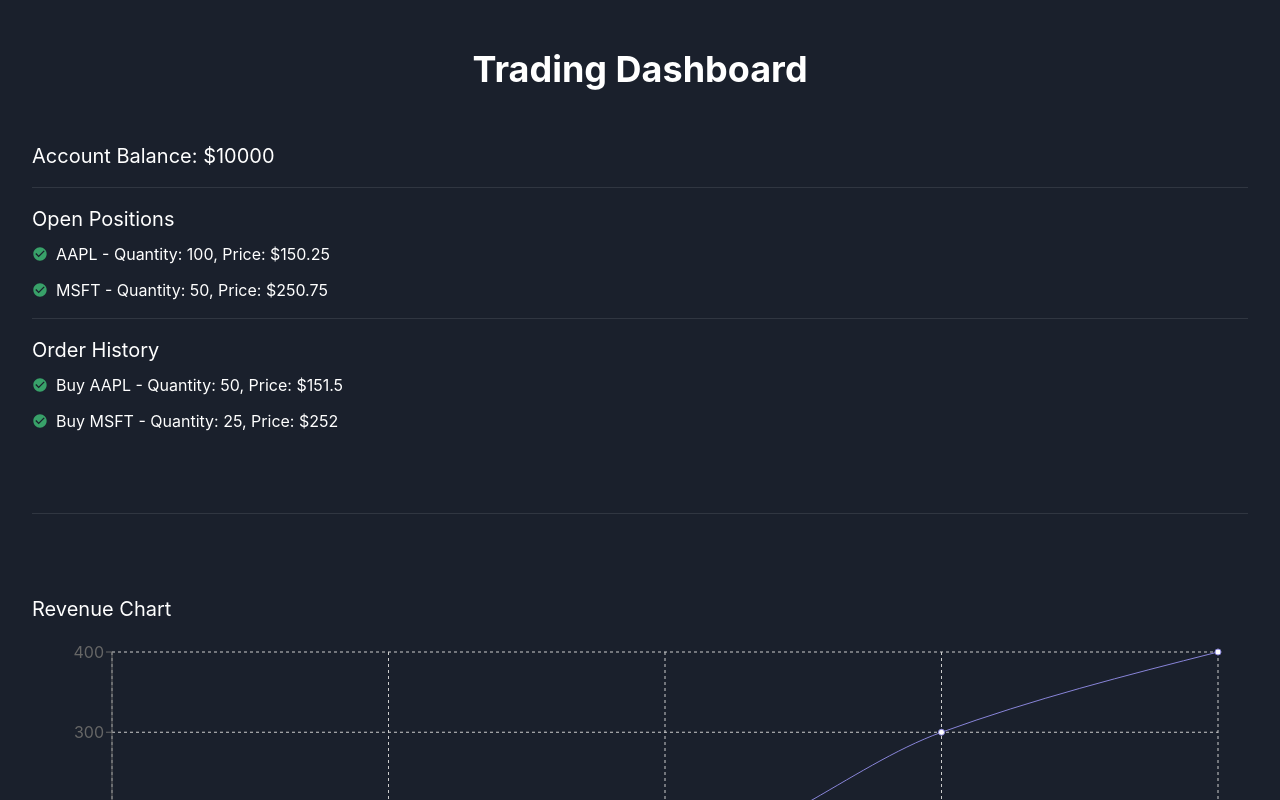
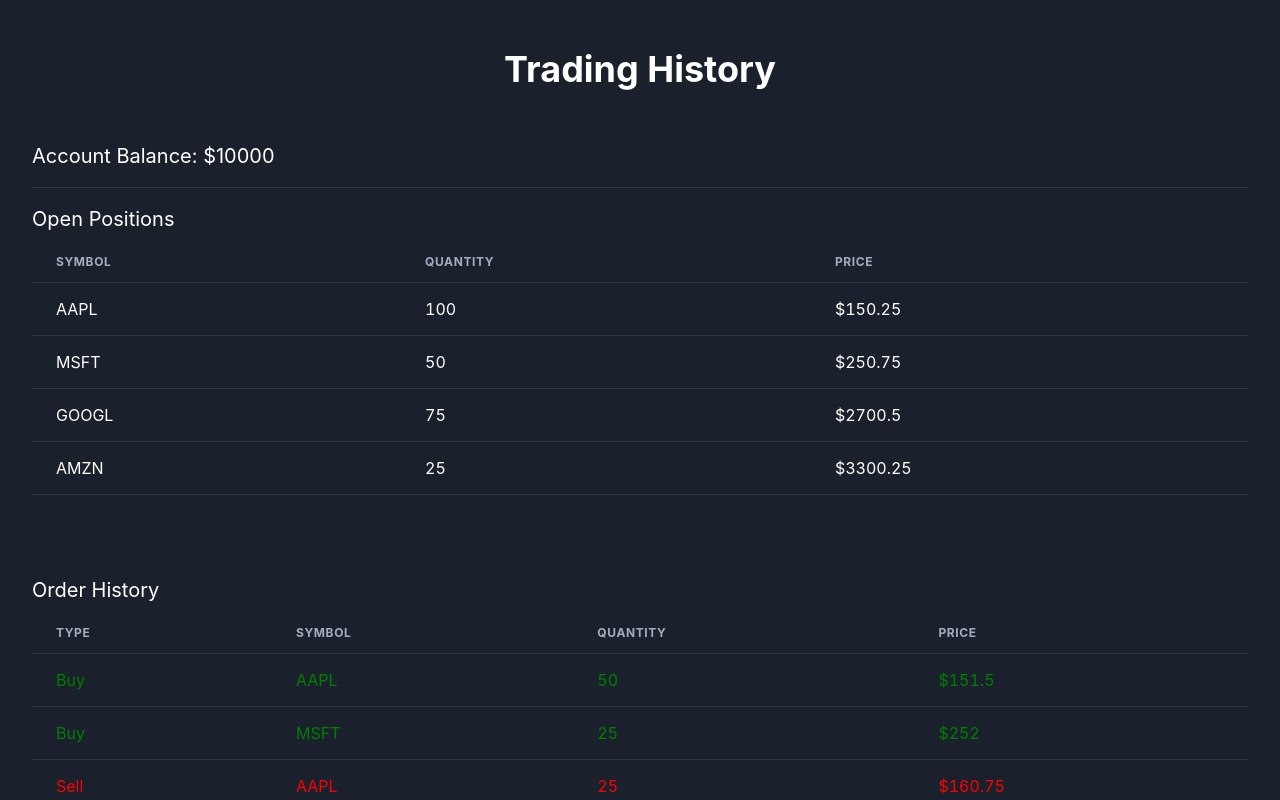
Before and after one commit to lachlanrg/TradingBot, a React (Create React App) app in the folder frontend/tradingbotreact/: page /trading in a window 1280 px wide. Shown: the top 800 px of the page. Built offline with nearby package versions, Linux system fonts and the light colour scheme; no server answers; what aws-amplify would draw is missing.

Commit message:
uistyles - Added and modified chart/graph design using mock data, improved ui

```diff
--- a/frontend/tradingbotreact/src/App.css
+++ b/frontend/tradingbotreact/src/App.css
@@ -44,6 +44,10 @@
 
 .nav-link:hover {
   background-color: #555;
+}
+
+.active-link {
+  text-decoration: underline;
 }
 
 /* Main Content */
--- a/frontend/tradingbotreact/src/App.tsx
+++ b/frontend/tradingbotreact/src/App.tsx
@@ -9,6 +9,7 @@
 import Profile from './pages/Profile';
 import Trading from './pages/Trading';
 import Signup from './pages/SignUp';
+import Analysis from './pages/Analysis'
 import { useNavigate } from 'react-router-dom';
 
 import { Amplify } from 'aws-amplify';
@@ -60,10 +61,13 @@
                     <Link to="/home" className="nav-link">Home</Link>
                   </li>
                   <li style={{ margin: '0 10px' }}>
-                    <Link to="/profile" className="nav-link">Profile</Link>
+                    <Link to="/trading" className="nav-link">Trades</Link>
                   </li>
                   <li style={{ margin: '0 10px' }}>
-                    <Link to="/trading" className="nav-link">Trading</Link>
+                    <Link to="/analysis" className="nav-link">Analysis</Link>
+                  </li>
+                  <li style={{ margin: '0 10px' }}>
+                    <Link to="/profile" className="nav-link">Profile</Link>
                   </li>
 
                 </ul>
@@ -76,8 +80,9 @@
           <Routes>
             <Route path="/" element={<Navigate to="/login" />} />
             <Route path="/home" element={<Home />} />
+            <Route path="/trading" element={<Trading />} />
+            <Route path="/analysis" element={<Analysis />} />
             <Route path="/profile" element={<Profile onLogout={handleLogout} />} />
-            <Route path="/trading" element={<Trading />} />
             <Route path="/signup" element={<Signup />} />
             <Route path="/login" element={<Login onLogin={handleLogin} />} />
           </Routes>
--- /dev/null
+++ b/frontend/tradingbotreact/src/pages/Analysis.tsx
@@ -0,0 +1,160 @@
+import React from 'react';
+import {
+  Box,
+  Heading,
+  Text,
+  ChakraProvider,
+  extendTheme,
+  Divider,
+  Flex,
+  Stat,
+  StatLabel,
+  StatNumber,
+  StatHelpText,
+  Center,
+} from '@chakra-ui/react';
+import {
+  ResponsiveContainer,
+  LineChart,
+  Line,
+  XAxis,
+  YAxis,
+  CartesianGrid,
+  Tooltip,
+  Legend,
+  BarChart,
+  Bar,
+  Area,
+  AreaChart,
+} from 'recharts';
+
+// Extend the default Chakra UI theme to set the color mode to dark
+const theme = extendTheme({
+  config: {
+    initialColorMode: 'dark',
+    useSystemColorMode: false,
+  },
+});
+
+const Analysis: React.FC = () => {
+  // Mock data for the line chart
+  const chartData = [
+    { date: '2024-01-01', value: 100 },
+    { date: '2024-01-02', value: 200 },
+    { date: '2024-01-03', value: 150 },
+    { date: '2024-01-04', value: 300 },
+    { date: '2024-01-05', value: 400 },
+  ];
+
+  // Mock data for the bar chart
+  const barChartData = [
+    { name: 'AAPL', value: 200 },
+    { name: 'MSFT', value: 300 },
+    { name: 'GOOGL', value: 400 },
+    { name: 'AMZN', value: 500 },
+  ];
+
+  // Mock data for additional metrics
+  const totalTrades = 50;
+  const dailyPLPercentage = 2.5;
+
+  const totalTradesData = [
+    { date: '2024-01-01', totalTrades: 10 },
+    { date: '2024-01-02', totalTrades: 15 },
+    { date: '2024-01-03', totalTrades: 20 },
+    { date: '2024-01-04', totalTrades: 18 },
+    { date: '2024-01-05', totalTrades: 25 },
+  ];
+
+
+  return (
+    <ChakraProvider theme={theme}>
+      <Box
+        minH="100vh"
+        bg="gray.800"
+        color="white"
+        p={8}
+      >
+        <Center>
+            <Heading as="h1" mb={50}>
+            Analysis Dashboard
+            </Heading>
+        </Center>
+
+        <Divider mb={6} />
+
+        <Flex justifyContent="space-between" mb={6}>
+          <Stat>
+            <StatLabel>Total Trades</StatLabel>
+            <StatNumber>{totalTrades}</StatNumber>
+          </Stat>
+          <Stat>
+            <StatLabel>Daily P/L Percentage</StatLabel>
+            <StatNumber color={dailyPLPercentage >= 0 ? 'green.500' : 'red.500'}>
+                {dailyPLPercentage >= 0 ? `+${dailyPLPercentage}%` : `${dailyPLPercentage}%`}
+            </StatNumber>
+            </Stat>
+        </Flex>
+
+        <Divider mb={6} />
+
+        <Text fontSize="xl" mb={2}>
+          Revenue Chart
+        </Text>
+        <ResponsiveContainer width="100%" height={300}>
+          <LineChart
+            data={chartData}
+            margin={{ top: 20, right: 30, left: 20, bottom: 5 }}
+          >
+            <CartesianGrid strokeDasharray="3 3" />
+            <XAxis dataKey="date" />
+            <YAxis />
+            <Tooltip />
+            <Legend />
+            <Line type="monotone" dataKey="value" stroke="#8884d8" />
+          </LineChart>
+        </ResponsiveContainer>
+
+        <Divider mb={6} />
+
+        <Text fontSize="xl" mb={2}>
+          Bar Chart
+        </Text>
+        <ResponsiveContainer width="100%" height={300}>
+          <BarChart
+            data={barChartData}
+            margin={{ top: 20, right: 30, left: 20, bottom: 5 }}
+          >
+            <CartesianGrid strokeDasharray="3 3" />
+            <XAxis dataKey="name" />
+            <YAxis />
+            <Tooltip />
+            <Legend />
+            <Bar dataKey="value" fill="#8884d8" />
+          </BarChart>
+        </ResponsiveContainer>
+
+        <Divider mb={6} />
+
+        <Text fontSize="xl" mb={2}>
+          Total Trades Over Time
+        </Text>
+        <ResponsiveContainer width="100%" height={200}>
+          <AreaChart
+            data={totalTradesData}
+            margin={{ top: 20, right: 30, left: 20, bottom: 5 }}
+          >
+            <CartesianGrid strokeDasharray="3 3" />
+            <XAxis dataKey="date" />
+            <YAxis />
+            <Tooltip />
+            <Legend />
+            <Area type="monotone" dataKey="totalTrades" stroke="#82ca9d" fill="#82ca9d" />
+          </AreaChart>
+        </ResponsiveContainer>
+      </Box>
+    </ChakraProvider>
+  );
+};
+
+export default Analysis;
--- a/frontend/tradingbotreact/src/pages/Trading.tsx
+++ b/frontend/tradingbotreact/src/pages/Trading.tsx
@@ -1,7 +1,6 @@
 import React, { useEffect, useState } from 'react';
-import { Box, Heading, Text, ChakraProvider, extendTheme, Divider, List, ListItem, ListIcon, Flex, Center } from '@chakra-ui/react';
+import { Box, Heading, Text, ChakraProvider, extendTheme, Divider, Table, Thead, Tbody, Tr, Th, Td, Center } from '@chakra-ui/react';
 import { MdCheckCircle } from 'react-icons/md';
-import { LineChart, Line, XAxis, YAxis, CartesianGrid, Tooltip, Legend, ResponsiveContainer } from 'recharts';
 
 // Extend the default Chakra UI theme to set the color mode to dark
 const theme = extendTheme({
@@ -15,15 +14,20 @@
   const [tradingInfo, setTradingInfo] = useState<any>({
     accountBalance: 10000,
     openPositions: [
-      { symbol: 'AAPL', quantity: 100, price: 150.25 },
-      { symbol: 'MSFT', quantity: 50, price: 250.75 }
+      { id: 1, symbol: 'AAPL', quantity: 100, price: 150.25 },
+      { id: 2, symbol: 'MSFT', quantity: 50, price: 250.75 },
+      // Add more open positions
+      { id: 3, symbol: 'GOOGL', quantity: 75, price: 2700.50 },
+      { id: 4, symbol: 'AMZN', quantity: 25, price: 3300.25 },
     ],
     orderHistory: [
-      { symbol: 'AAPL', quantity: 50, price: 151.50, type: 'Buy' },
-      { symbol: 'MSFT', quantity: 25, price: 252.00, type: 'Buy' }
+      { id: 1, symbol: 'AAPL', quantity: 50, price: 151.50, type: 'Buy' },
+      { id: 2, symbol: 'MSFT', quantity: 25, price: 252.00, type: 'Buy' },
+      // Add more order history
+      { id: 3, symbol: 'AAPL', quantity: 25, price: 160.75, type: 'Sell' },
+      { id: 4, symbol: 'MSFT', quantity: 10, price: 255.50, type: 'Buy' },
     ]
   });
-
   useEffect(() => {
     // Make the fetch call when the component mounts
     fetch('http://127.0.0.1', {
@@ -43,27 +47,17 @@
     });
   }, []); // Empty array ensures the effect runs only once when the component mounts
 
-  // Mock data for the line chart
-  const chartData = [
-    { date: '2024-01-01', value: 100 },
-    { date: '2024-01-02', value: 200 },
-    { date: '2024-01-03', value: 150 },
-    { date: '2024-01-04', value: 300 },
-    { date: '2024-01-05', value: 400 },
-  ];
-
   return (
     <ChakraProvider theme={theme}>
       <Box
-        minH="100vh" // Set the minimum height of the box to the height of the viewport
-        bg="gray.800" // Set the background color to a dark shade
-        color="white" // Set the text color to white
+        minH="100vh"
+        bg="gray.800"
+        color="white"
         p={8}
-
       >
         <Center>
-          <Heading as="h1" mb={50} mt={4} >
-            Trading Dashboard
+          <Heading as="h1" mb={50} mt={4}>
+            Trading History
           </Heading>
         </Center>
         <Text fontSize="xl" mb={4}>
@@ -73,51 +67,47 @@
         <Text fontSize="xl" mt={4} mb={2}>
           Open Positions
         </Text>
-        <List spacing={3}>
-          {tradingInfo.openPositions.map((position: any, index: number) => (
-            <ListItem key={index}>
-              <Flex alignItems="center">
-                <ListIcon as={MdCheckCircle} color="green.500" />
-                <Text>
-                  {position.symbol} - Quantity: {position.quantity}, Price: ${position.price}
-                </Text>
-              </Flex>
-            </ListItem>
-          ))}
-        </List>
-        <Divider mt={4} />
-        <Text fontSize="xl" mt={4} mb={2}>
+        <Table variant="simple">
+          <Thead>
+            <Tr>
+              <Th>Symbol</Th>
+              <Th>Quantity</Th>
+              <Th>Price</Th>
+            </Tr>
+          </Thead>
+          <Tbody>
+            {tradingInfo.openPositions.map((position: any) => (
+              <Tr key={position.id}>
+                <Td>{position.symbol}</Td>
+                <Td>{position.quantity}</Td>
+                <Td>${position.price}</Td>
+              </Tr>
+            ))}
+          </Tbody>
+        </Table>
+        <Text fontSize="xl" mt={4} mb={2} marginTop={(20)}>
           Order History
         </Text>
-        <List spacing={3}>
-          {tradingInfo.orderHistory.map((order: any, index: number) => (
-            <ListItem key={index}>
-              <Flex alignItems="center">
-                <ListIcon as={MdCheckCircle} color="green.500" />
-                <Text>
-                  {order.type} {order.symbol} - Quantity: {order.quantity}, Price: ${order.price}
-                </Text>
-              </Flex>
-            </ListItem>
-          ))}
-        </List>
-        <Divider mt={20} />
-        <Text fontSize="xl" mt={20} mb={2}>
-          Revenue Chart
-        </Text>
-        <ResponsiveContainer width="100%" height={400}>
-          <LineChart
-            data={chartData}
-            margin={{ top: 20, right: 30, left: 20, bottom: 5 }}
-          >
-            <CartesianGrid strokeDasharray="3 3" />
-            <XAxis dataKey="date" />
-            <YAxis />
-            <Tooltip />
-            <Legend />
-            <Line type="monotone" dataKey="value" stroke="#8884d8" />
-          </LineChart>
-        </ResponsiveContainer>
+        <Table variant="simple">
+          <Thead>
+            <Tr>
+              <Th>Type</Th>
+              <Th>Symbol</Th>
+              <Th>Quantity</Th>
+              <Th>Price</Th>
+            </Tr>
+          </Thead>
+          <Tbody>
+            {tradingInfo.orderHistory.map((order: any) => (
+              <Tr key={order.id} color={order.type === 'Buy' ? 'green' : 'red'}>
+                <Td>{order.type}</Td>
+                <Td>{order.symbol}</Td>
+                <Td>{order.quantity}</Td>
+                <Td>${order.price}</Td>
+              </Tr>
+            ))}
+          </Tbody>
+        </Table>
       </Box>
     </ChakraProvider>
   );
```
Also changed, not shown: frontend/tradingbotreact/src/pages/SignUp.tsx (+19 -2 lines).
